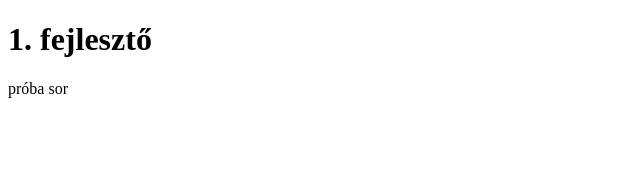
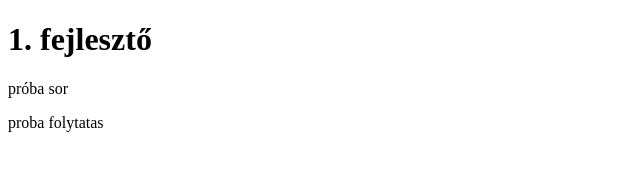
Before and after one commit to SzaboDanielCkik/CkikProba, a plain HTML site: page index.html in a window 1280 px wide. Shown: the whole page, without its empty margins (0-640 px from the left). Drawn offline with Linux system fonts and the light colour scheme.

Commit message:
proba folytatas

```diff
--- a/index.html
+++ b/index.html
@@ -7,6 +7,7 @@
 <body>
     <h1>1. fejlesztő</h1>
     <p>próba sor</p>
+    <p>proba folytatas</p>
 
 </body>
 </html>
```
